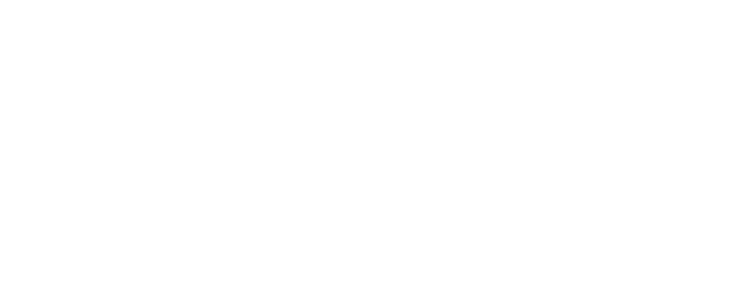
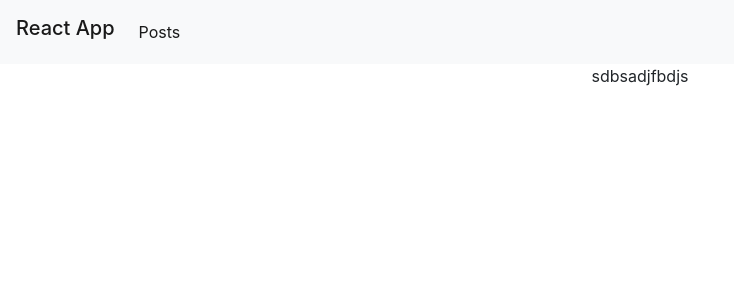
Before and after one commit to jitendershahi/ToDo-APP, a React (Create React App) app: page /posts in a window 1280 px wide. Shown: the top 300 px of the page, without its empty margins (0-734 px from the left). Built offline with nearby package versions, Linux system fonts and the light colour scheme.

Commit message:
feature:create routing in app

```diff
--- a/package.json
+++ b/package.json
@@ -8,6 +8,8 @@
     "popper.js": "^1.14.4",
     "react": "^16.5.2",
     "react-dom": "^16.5.2",
+    "react-router": "^4.3.1",
+    "react-router-dom": "^4.3.1",
     "react-scripts": "2.0.3"
   },
   "scripts": {
--- a/src/App.js
+++ b/src/App.js
@@ -1,25 +1,15 @@
 import React, { Component } from 'react';
-import logo from './logo.svg';
 import './App.css';
+import { Routes } from './routes/route';
+import { Header } from './container/header/header';
+
 
 class App extends Component {
   render() {
     return (
       <div className="App">
-        {/* <header className="App-header">
-          <img src={logo} className="App-logo" alt="logo" />
-          <p>
-            Edit <code>src/App.js</code> and save to reload.
-          </p>
-          <a
-            className="App-link"
-            href="https://reactjs.org"
-            target="_blank"
-            rel="noopener noreferrer"
-          >
-            Learn React
-          </a>
-        </header> */}
+          <Header />
+          <Routes />
       </div>
     );
   }
--- /dev/null
+++ b/src/container/header/header.js
@@ -0,0 +1,34 @@
+import React,{Component } from 'react'
+
+import { NavLink } from 'react-router-dom'
+
+export class Header extends Component {
+    render() {
+        return (
+            <div>
+                <nav className="navbar navbar-expand-lg navbar-light bg-light">
+                    <h2 className="navbar-brand">React App</h2>
+                    <div className="collapse navbar-collapse">
+                        <ul className="navbar-nav">
+                        <li className="nav-item active">
+                            <NavLink to="/posts" className="nav-link">Posts</NavLink>
+                        </li>
+                        {/* <li className="nav-item">
+                            <NavLink to="/about" className="nav-link">About</NavLink>
+                        </li>
+                        <li className="nav-item">
+                            <NavLink to="/courses" className="nav-link">Courses</NavLink>
+                        </li>
+                        <li className="btn btn-danger nav-item" style={{display:'block',float:'right',marginLeft:'780px'}}>
+                            <NavLink to="login" style={{color:'white'}} className="nav-link">Login</NavLink>
+                        </li>  */}
+                        </ul>
+                    </div>
+                </nav>
+            </div>
+        )
+    }
+}
+
+
+export default Header;
--- /dev/null
+++ b/src/container/posts/posts.js
@@ -0,0 +1,15 @@
+import React, { Component } from 'react'
+
+
+export class Posts extends Component {
+    render() {
+        return (
+            <div>
+                sdbsadjfbdjs
+            </div>
+        )
+    }
+}
+
+
+export default Posts;
--- a/src/index.js
+++ b/src/index.js
@@ -2,13 +2,23 @@
 import ReactDOM from 'react-dom';
 import './index.css';
 import App from './App';
-import $ from 'jquery';
+// import $ from 'jquery';
 import 'bootstrap/dist/css/bootstrap.min.css';
 import 'bootstrap/dist/js/bootstrap.bundle.min';
-import Popper from 'popper.js';
+import { BrowserRouter} from 'react-router-dom'
+// import Popper from 'popper.js';
 import * as serviceWorker from './serviceWorker';
 
-ReactDOM.render(<App />, document.getElementById('root'));
+
+// console.log($,Popper)
+
+const app = (
+    <BrowserRouter basename="/">
+        <App />
+    </BrowserRouter>
+)
+
+ReactDOM.render(app, document.getElementById('root'));
 
 // If you want your app to work offline and load faster, you can change
 // unregister() to register() below. Note this comes with some pitfalls.
--- /dev/null
+++ b/src/routes/route.js
@@ -0,0 +1,20 @@
+import React, { Component } from 'react'
+
+import { Route, Switch } from 'react-router-dom'
+import { Posts } from '../container/posts/posts';
+
+
+export class Routes extends Component {
+    render() {
+        return (
+            <div>
+                <Switch>
+                    <Route path="/posts" component={Posts}/>
+                </Switch>
+            </div>
+        )
+    }
+}
+
+
+export default Routes;
```
Also changed, not shown: 1 other file (tests, documents, lock files or other folders).
